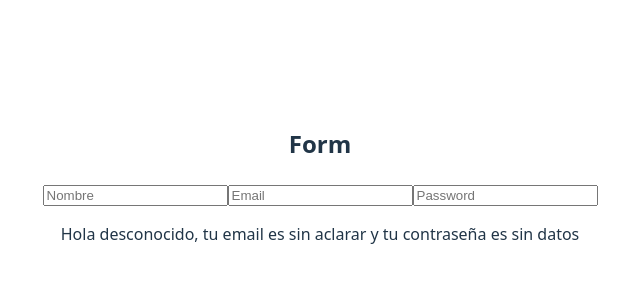
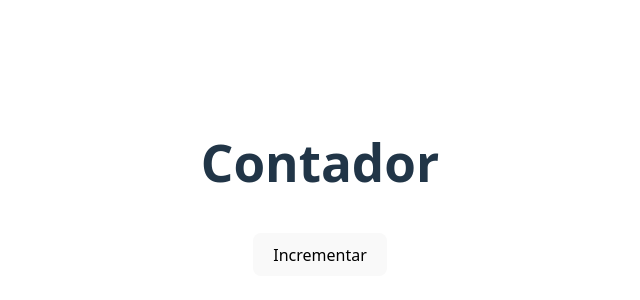
Before and after one commit to felipecoll/react-begins, a React (Vite) app: page / in a window 1280 px wide. Shown: the part 216-516 px from the top of the page, without its empty margins (320-960 px from the left). Built offline with nearby package versions, Linux system fonts and the light colour scheme.

Commit message:
UseEffect - manejo de efectos

```diff
--- a/src/App.jsx
+++ b/src/App.jsx
@@ -1,5 +1,6 @@
 import './App.css'
-import NameForm from './components/nameForm'
+import CounterWithEffect from './components/CounterWithEffect'
+//import NameForm from './components/nameForm'
 //import ToggleButton from './components/ToggleButton'
 // import Counter from './components/counter'
 // import Card from './components/card'
@@ -11,8 +12,9 @@ function App() {
   return (
     <>
       <section>
-        <h2>Form </h2>
-        <NameForm/>
+        <CounterWithEffect />
+        {/* <h2>Form </h2>
+        <NameForm/> */}
       {/* <h1>Toggle button (Renderizado)</h1>
       <ToggleButton/> */}
 
--- /dev/null
+++ b/src/components/CounterWithEffect.jsx
@@ -0,0 +1,22 @@
+import { useState, useEffect } from 'react'
+
+const CounterWithEffect = () => {
+    const [count, setCount] = useState(0)
+
+    const handleIncrement = () => {
+        setCount(count + 1)
+      }
+
+    useEffect(() => {
+        console.log(`El contador ahora en: ${count}`)
+      }, [count])
+
+  return (
+    <>
+      <h1>Contador</h1>
+      <button onClick={handleIncrement}>Incrementar</button>
+    </>
+  )
+}
+
+export default CounterWithEffect
```
